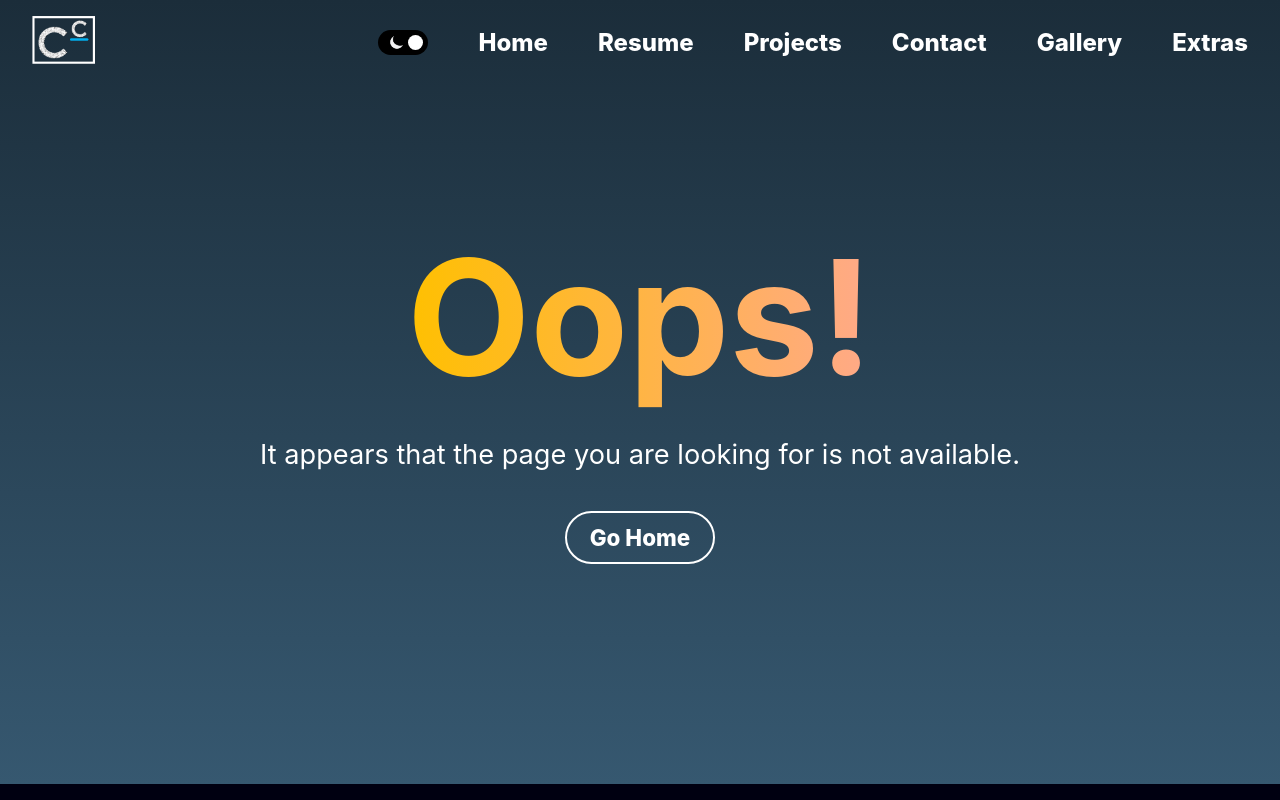
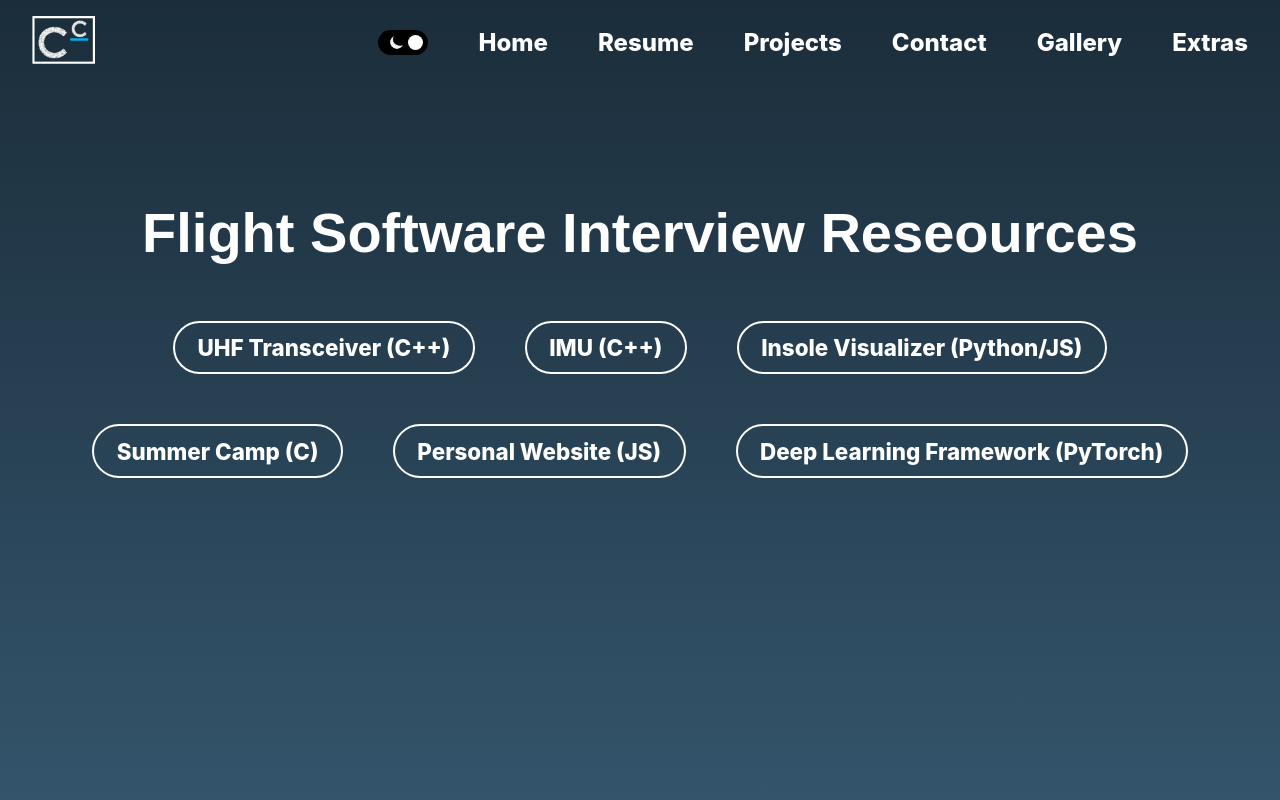
Before and after one commit to CarlosCarras/CarlosCarras.github.io, a React (Create React App) app: page /spacex in a window 1280 px wide. Shown: the top 800 px of the page. Built offline with nearby package versions, Linux system fonts and the light colour scheme.

Commit message:
:sparkles: added interview page

```diff
--- a/src/App.js
+++ b/src/App.js
@@ -24,6 +24,7 @@ import Swamphacks from './views/Projects/ProjectEntries/Swamphacks';
 import MoutingBracket from './views/Projects/ProjectEntries/MountingBracket';
 import Bioprinter from './views/Projects/ProjectEntries/Bioprinter';
 import PumpController from './views/Projects/ProjectEntries/PumpController';
+import SpaceXCodingInterview from './views/Extras/views/SpaceX/SpaceXCodingInterview';
 
 function App() {
     const [isDarkMode, setDarkMode] = useState(() => {
@@ -62,6 +63,7 @@ function App() {
                     <Route exact path={MoutingBracket.href} element={<ProjectEntryTemplate data={MoutingBracket}/>}/>
                     <Route exact path={Bioprinter.href} element={<ProjectEntryTemplate data={Bioprinter}/>}/>
                     <Route exact path={PumpController.href} element={<ProjectEntryTemplate data={PumpController}/>}/>
+                    <Route exact path="spacex" element={<SpaceXCodingInterview/>}/>
                     {/* Add other routes here */}
                     <Route path="*" element={<NotFound />} />
                 </Routes>
--- a/src/components/Terminal/TextArea/CommandHandler.js
+++ b/src/components/Terminal/TextArea/CommandHandler.js
@@ -18,7 +18,8 @@ const DIRECTORY_STRUCTURE = {
     "projects": {"pump-controller": {}, "max": {}, "bioprinter": {}, "rtrescue": {}, "bracket": {}, "custom-pc": {}},
     "contact": {},
     "gallery": {},
-    "extras": {"ndseg2024": {}, "cs8750": {}, "gtaudition": {}, "asb2023": {}}
+    "extras": {"ndseg2024": {}, "cs8750": {}, "gtaudition": {}, "asb2023": {}},
+    "spacex": {}
 }
 
 let ALIASES = []
--- /dev/null
+++ b/src/views/Extras/views/SpaceX/SpaceXCodingInterview.css
@@ -0,0 +1,20 @@
+.spacex-interview-container {
+    background-image: var(--bg-gradient-shallow);
+    padding: 20vh 0 10vh 0;
+    height: 100%;
+    min-height: 80vh;
+}
+
+.spacex-interview-container .spacex-title-block {
+    box-sizing: border-box;
+    height: 100%;
+    text-align: center;
+    padding: 40px 1em;
+}
+
+.spacex-interview-container .spacex-title-block > h1 {
+    color: var(--text-color);
+    font-family: 'Montserrat', sans-serif;
+    font-size: 3.5em;
+    margin: 0;
+}
--- /dev/null
+++ b/src/views/Extras/views/SpaceX/SpaceXCodingInterview.js
@@ -0,0 +1,23 @@
+import React from "react";
+import "./SpaceXCodingInterview.css";
+import Button from '../../../../components/Button/Button';
+
+function SpaceXCodingInterview() {
+    return (
+        <div className="spacex-interview-container">
+            <div className='spacex-title-block'>
+                <h1>Flight Software Interview Reseources</h1>
+            </div>
+            <div className='button-group-container'>
+                <Button name="UHF Transceiver (C++)" href={"https://github.com/CarlosCarras/d3-onboard-radio/blob/master/UHF_Transceiver.cpp"} newtab={true}/>
+                <Button name="IMU  (C++)" href={"https://github.com/CarlosCarras/ICM20948/blob/main/ICM20948.cpp"} newtab={true}/>
+                <Button name="Insole Visualizer (Python/JS)" href={"https://github.com/CarlosCarras/xsensor-visualizer/blob/main/xsvisualizer/xsvisualizer.py"} newtab={true}/>
+                <Button name="Summer Camp (C)" href={"https://github.com/CarlosCarras/summer-camp-code-students-2025/blob/main/tests/test_mobilePlatform/test_mobilePlatform.ino"} newtab={true}/>
+                <Button name="Personal Website (JS)" href={"http://github.com/CarlosCarras/CarlosCarras.github.io/blob/main/src/components/RobotArm/RobotArm.js"} newtab={true}/>
+                <Button name="Deep Learning Framework (PyTorch)" href={"https://github.com/CarlosCarras/motion-primitives/blob/main/src/common/datasets/base_dataset.py"} newtab={true}/>
+            </div>
+        </div>
+    )
+}
+
+export default SpaceXCodingInterview;
```
